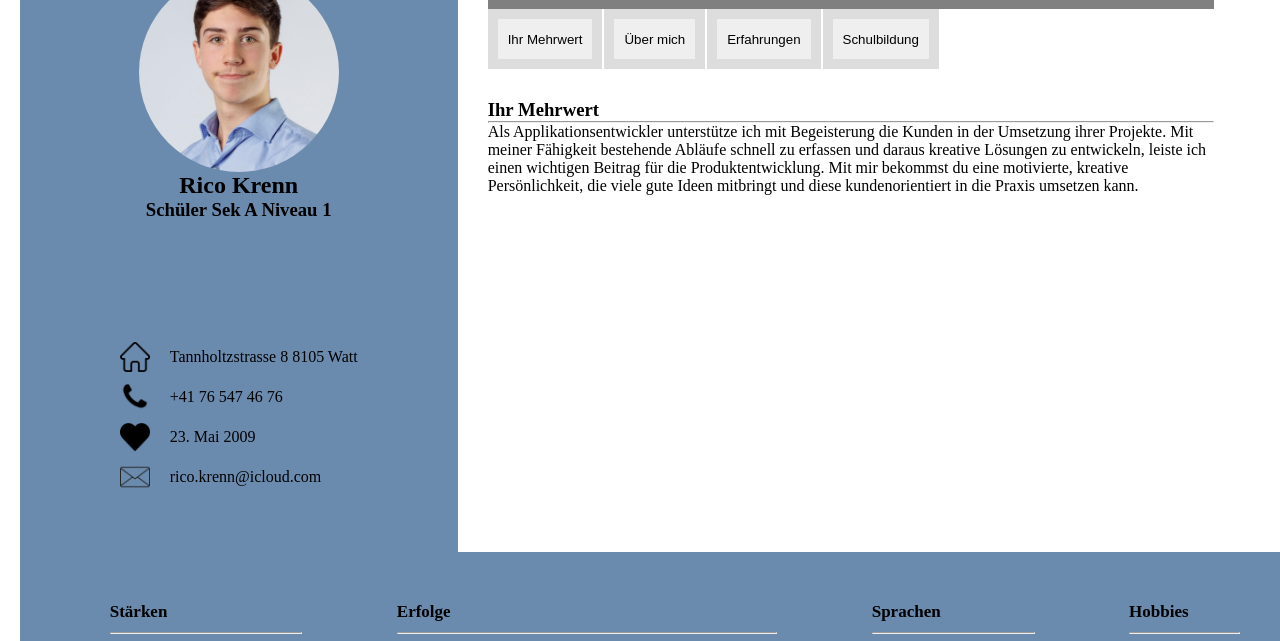
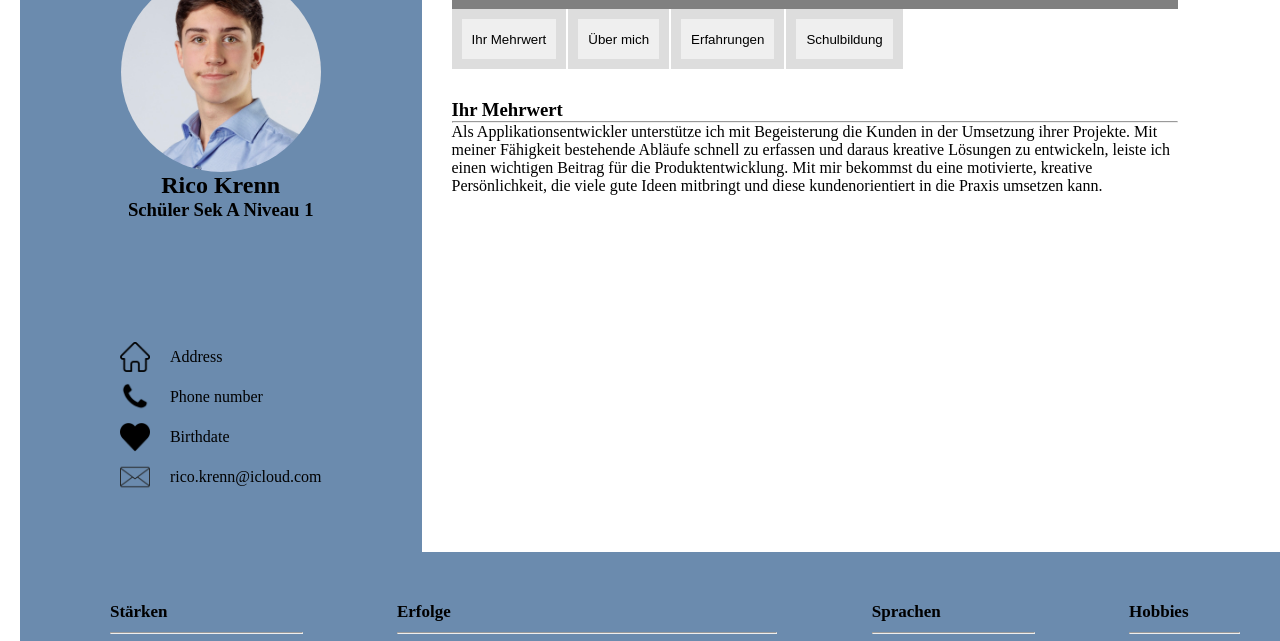
Before and after one commit to rico-coder/rico-coder.github.io, a plain HTML site: page main.html in a window 1280 px wide. Shown: the part 88-729 px from the top of the page. Drawn offline with Linux system fonts and the light colour scheme.

Commit message:
Hided some private information

```diff
--- a/main.html
+++ b/main.html
@@ -23,20 +23,19 @@
                 <div class="info">
                     <img src="./assets/image/home.png" alt="Photo of Rico" class="icon icon-home"/>
                         <p>
-                            Tannholtzstrasse 8
-                            8105 Watt
+                            Address
                         </p>
                 </div>
                 <div class="info">
                     <img src="./assets/image/phone.png" alt="Photo of Rico" class="icon icon-phone"/>
                     <p>
-                        +41 76 547 46 76
+                        Phone number
                     </p>
                 </div>
                 <div class="info">
                     <img src="./assets/image/herz.png" alt="Photo of Rico" class="icon icon-herz"/>
                     <p>
-                        23. Mai 2009
+                        Birthdate
                     </p>
                 </div>
                 <div class="info">
```
